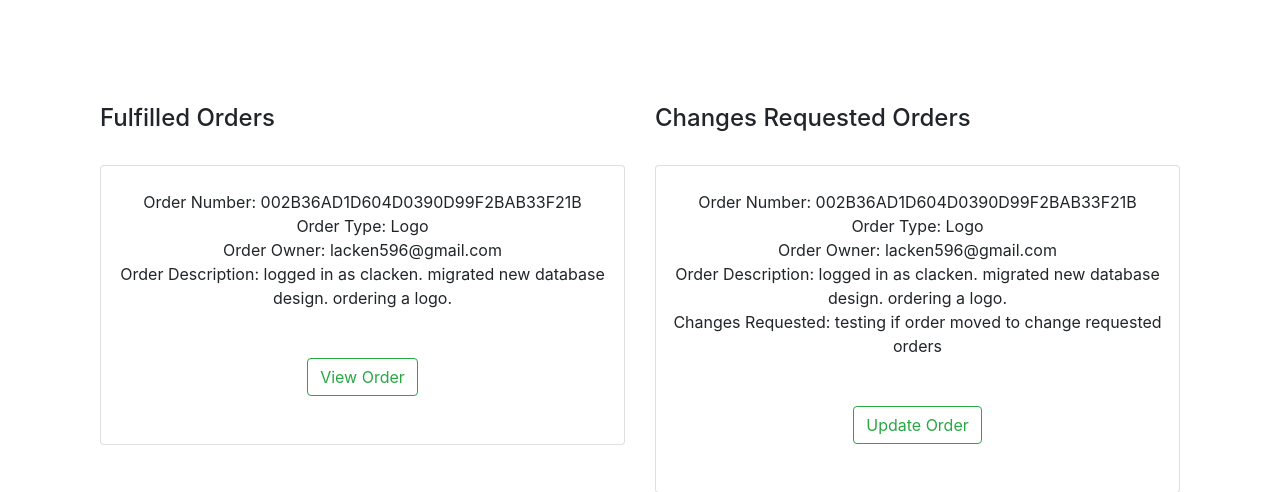
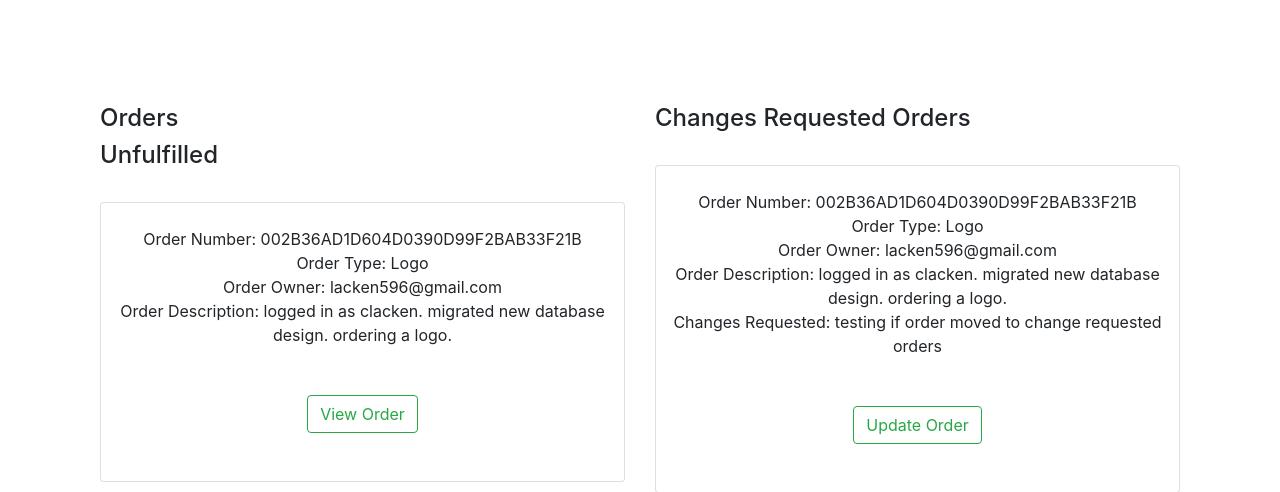
Before and after one commit to Code-Institute-Submissions/clacken-dev-ms4_JanResub, a Django app: page /orders/ in a window 1280 px wide. Shown: the part 56-548 px from the top of the page. Run offline with Django 3.2, Linux system fonts and the light colour scheme; a user stored in the database is signed in; data comes from the database, SQL or seed files in the repository; some libraries are stand-ins or nearby versions.

Commit message:
Update orders page layout

```diff
--- a/orders/templates/orders/orders.html
+++ b/orders/templates/orders/orders.html
@@ -9,9 +9,10 @@
 <div class="container mx-auto page-body">
     <div class="row mx-auto">
         <div class="col">
-            <h4>Fulfilled Orders</h4>
+            <h4>Orders</h4>
             {% for order in orders %}
             {% if order.image %}
+            <h4>Unfulfilled</h4>
             <div class="card order-card mx-auto text-center">
                 <span class="mt-4">Order Number: {{ order.order_number }}</span>
                 <span>Order Type: {{ order.service}}</span>
```
